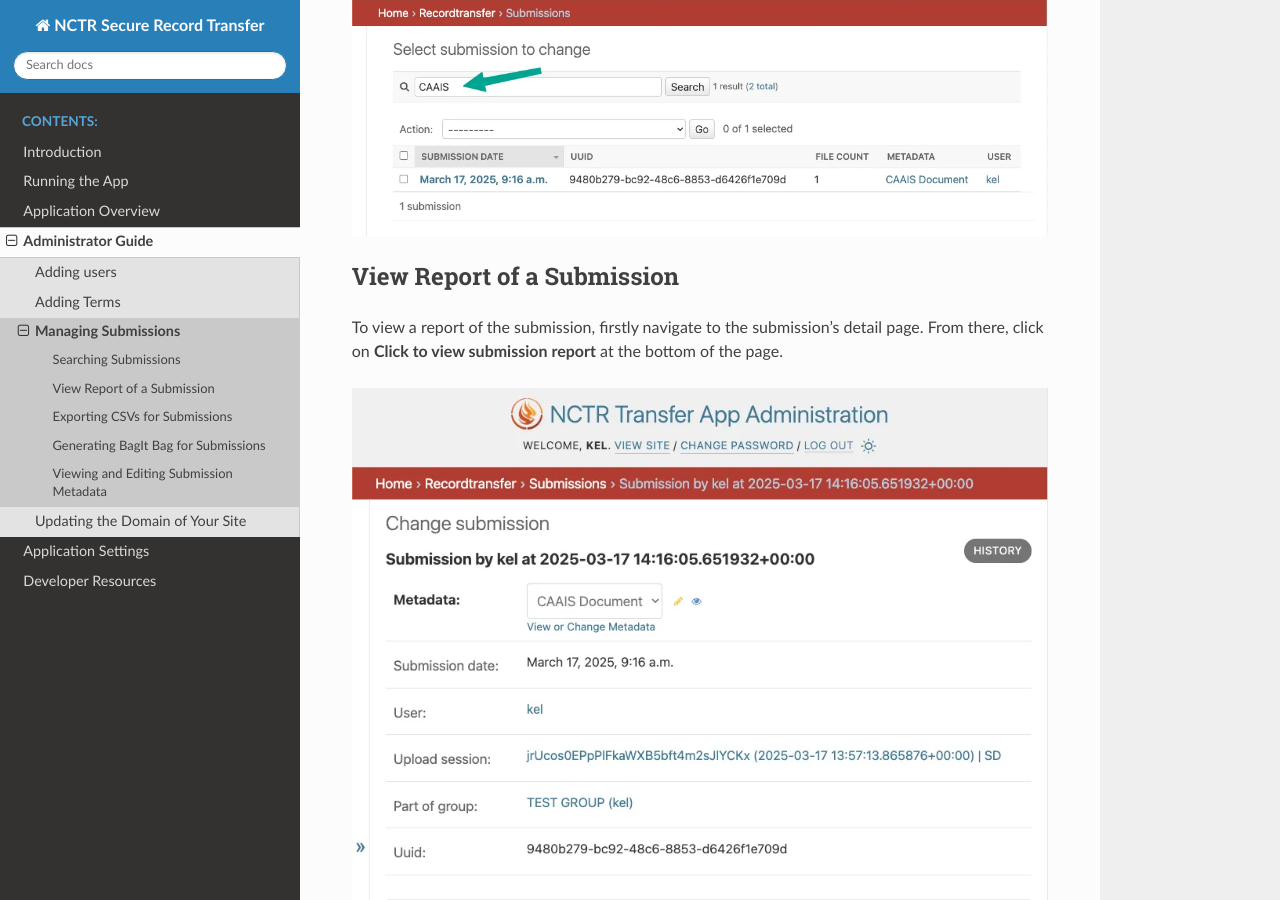
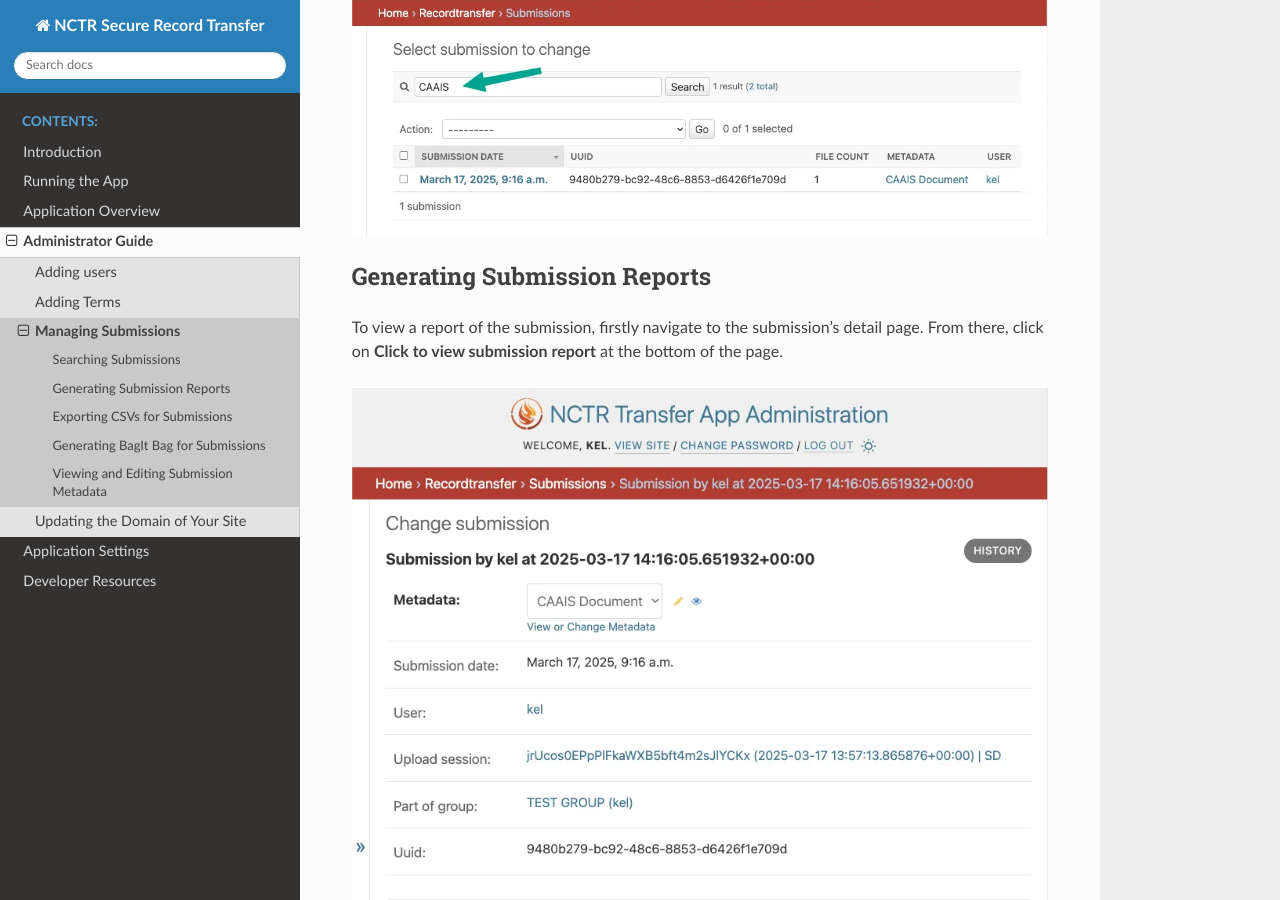
Before and after one commit to NationalCentreTruthReconciliation/Secure-Record-Transfer, a Sphinx documentation site: the page built from docs/admin_guide/managing_submissions.rst, in a window 1280 px wide and 900 px high, scrolled down 2994 px. Built offline with Sphinx 7.4.7 and the Read the Docs theme 3.1.0, drawn with Linux system fonts in a browser that asks for light colours.

Commit message:
Renaming heading

```diff
--- a/docs/admin_guide/managing_submissions.rst
+++ b/docs/admin_guide/managing_submissions.rst
@@ -30,8 +30,8 @@
 .. image:: images/admin_search_submissions.webp
     :alt: Search bar in admin submissions page
 
-View Report of a Submission
----------------------------
+Generating Submission Reports
+-----------------------------
 To view a report of the submission, firstly navigate to the submission's detail page. From there,
 click on **Click to view submission report** at the bottom of the page.
 
```
